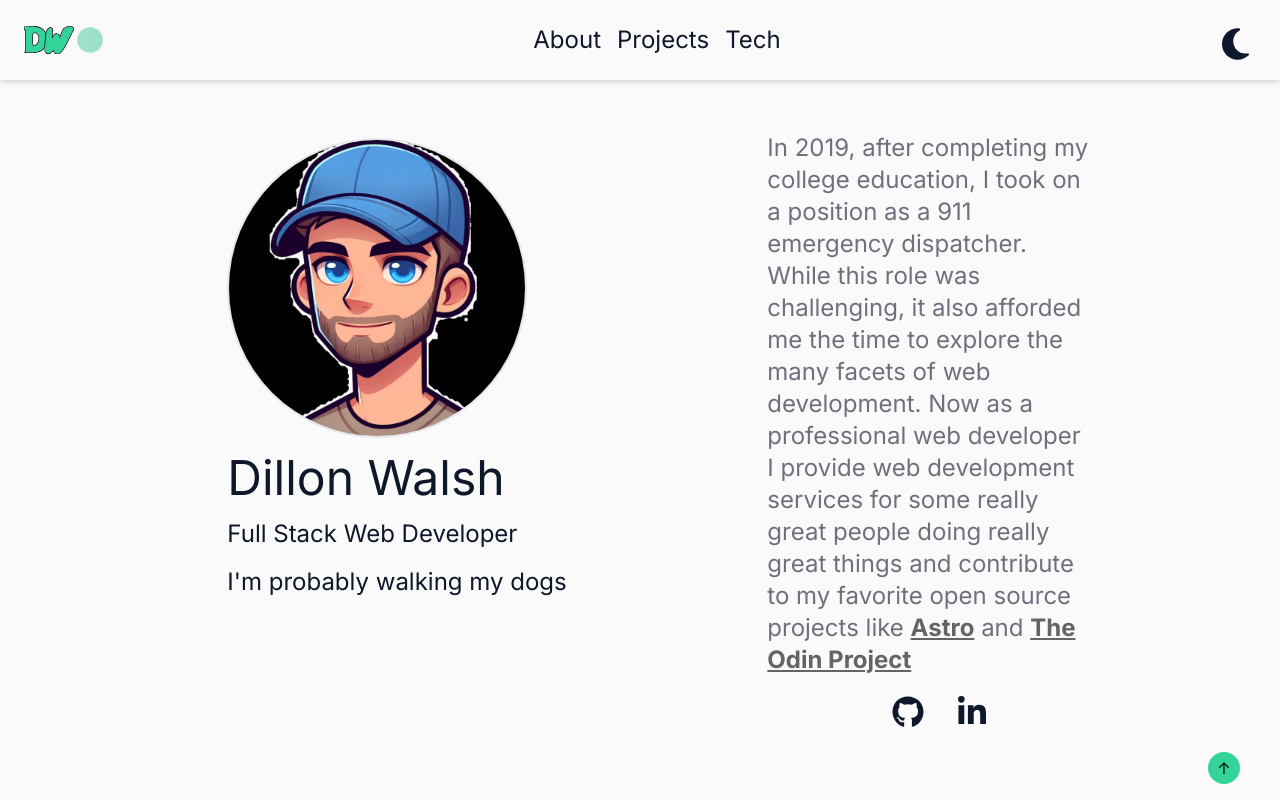
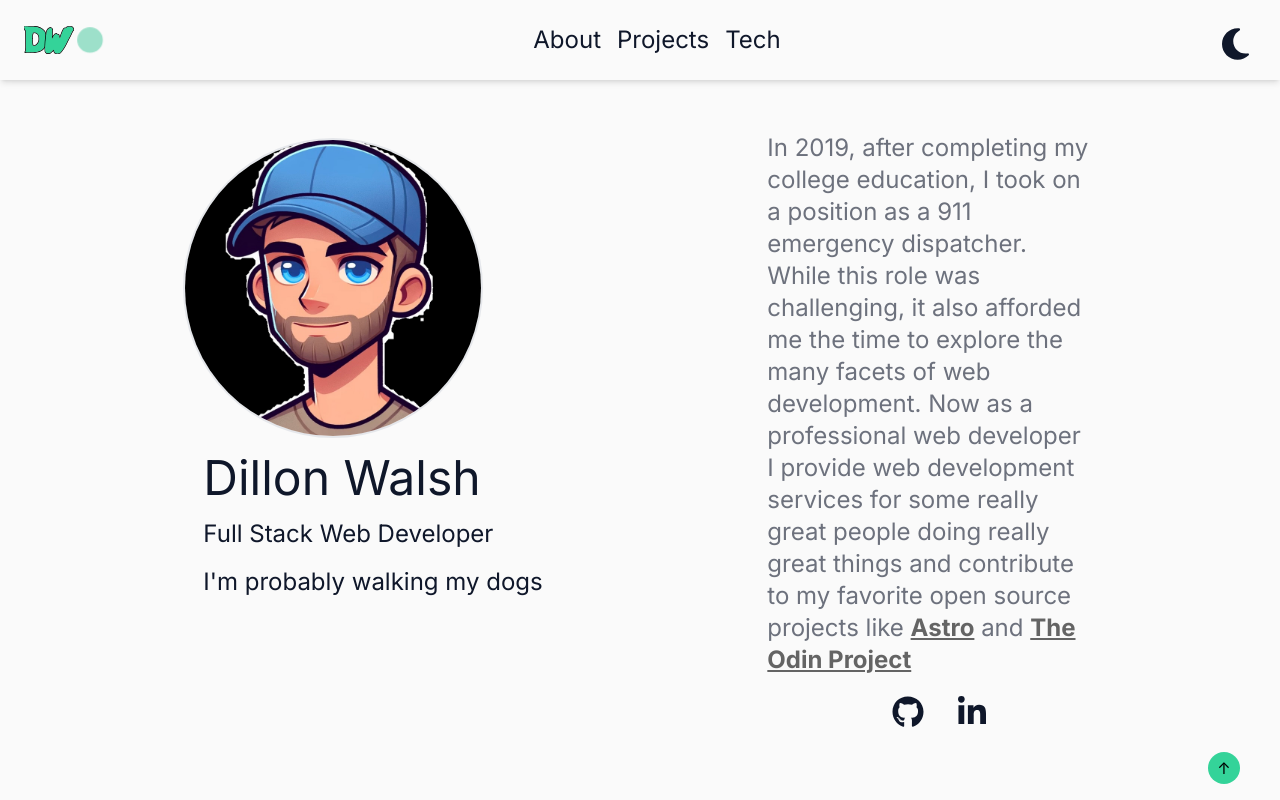
Before and after one commit to Dillonpw/DW-portfolio, a Next.js app: page / in a window 1280 px wide. Shown: the top 800 px of the page. Built offline with nearby package versions, Linux system fonts and the light colour scheme.

Commit message:
margin fix

```diff
--- a/app/components/Header.jsx
+++ b/app/components/Header.jsx
@@ -15,17 +15,17 @@ const Header = () => {
         transition={{ duration: 1 }}
         whileInView={{ opacity: 1 }}
         animate={{ x: 10 }}
-        className="mx-8 mt-28 flex flex-col items-center justify-center text-center lg:mx-20 lg:flex-row"
+        className="mt-28 flex flex-col items-center justify-center text-center lg:mx-20 lg:flex-row"
       >
-        <div className="flex w-full flex-col items-center justify-center gap-4 px-6 lg:w-1/2 lg:items-start lg:justify-start">
+        <div className="flex w-full flex-col items-center justify-center gap-4 lg:w-1/2 lg:items-start lg:justify-start">
           <Image
             src="/Cartoon.jpeg"
             alt="cartoon"
             width={300}
             height={300}
-            className="mx-5 rounded-full border-2 dark:border-gray-200"
+            className="rounded-full border-2 dark:border-gray-200"
           />
-          <h1 id="home" className="ade-in-2 items-center px-5 text-5xl">
+          <h1 id="home" className="fade-in-2 items-center px-5 text-5xl">
             Dillon Walsh
           </h1>
 
```
